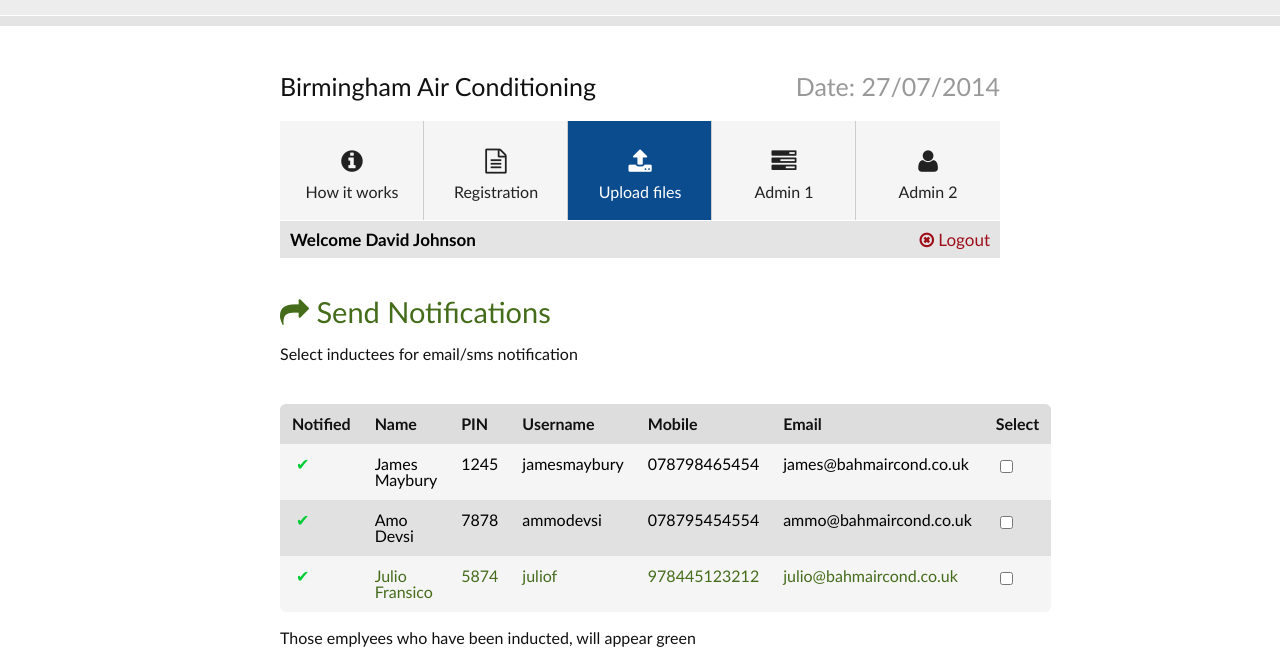
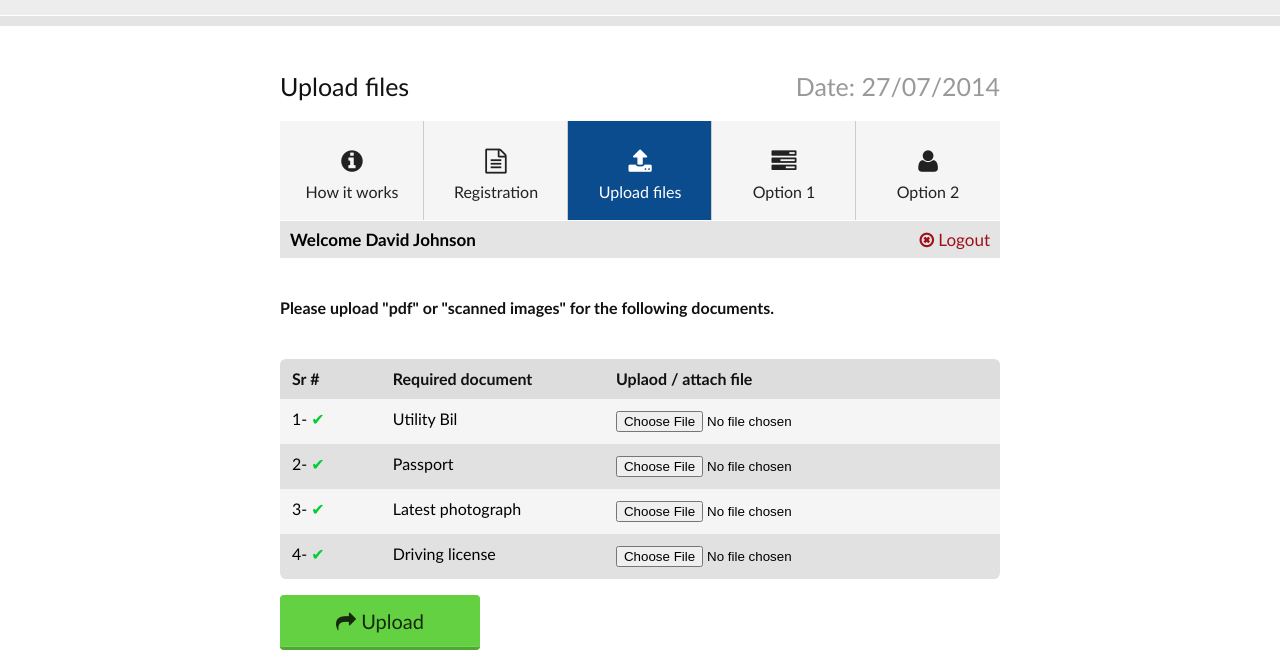
Before and after one commit to zaghumkhan/Safetynet-Regisrtaion-System, a plain HTML site: page upload.html in a window 1280 px wide. Shown: the part 135-800 px from the top of the page. Drawn offline with Linux system fonts and the light colour scheme.

Commit message:
user end

```diff
--- a/styles/style.css
+++ b/styles/style.css
@@ -475,6 +475,7 @@ margin-bottom:0px!important;
 	padding:35px;*/
 	overflow:scroll;
 	max-height:450px;
+	padding:0px 20px;
 
 	text-align:justify;
 	overflow-x: hidden;
--- a/upload.html
+++ b/upload.html
@@ -40,14 +40,13 @@
 
                 <div class="navx">
 
-               <span class="company-name">Birmingham Air Conditioning</span>
-               <span class="today-date">Date: 27/07/2014</span>
+               <span class="company-name">Upload files</span><span class="today-date">Date: 27/07/2014</span>
                   <div class="navigationx">
   <a href="howto.html"><span><i class="fa fa-info-circle"></i></span>How it works </a>
     <a href="registration.html"><span><i class="fa fa-file-text-o"></i></span>Registration</a>
     <a href="#" class="selected"><span><i class="fa fa-upload"></i></span>Upload files</a>
-    <a href="admin1.html"><span><i class="fa fa-tasks"></i></span>Admin 1</a>
-    <a href="admin2.html"><span><i class="fa fa-user"></i></span>Admin 2</a>
+    <a href="#"><span><i class="fa fa-tasks"></i></span>Option 1</a>
+    <a href="#"><span><i class="fa fa-user"></i></span>Option 2</a>
 
 
     </div>
@@ -62,58 +61,44 @@
 <br>
 
 
-<h1 class="color-green"><i class="fa fa-share"></i> Send Notifications</h1>
-<p>Select inductees for email/sms notification</p>
+
+<p><strong>Please upload "pdf" or "scanned images" for the following documents.</strong></p>
 <br class="clearclass">
 
 
 <table width="100%" class="rwd-table">
   <tr>
-    <th>Notified</th>
-    <th>Name</th>
-    <th>PIN</th>
-    <th>Username</th>
-    <th>Mobile</th>
-    <th>Email</th>
-    <th>Select</th>
-  </tr>
+    <th width="14%">Sr #</th>
+    <th width="31%">Required document</th>
+    <th width="55%">Uplaod / attach file</th>
+    </tr>
     <tr>
-      <td data-th="Notified" class="notified">&nbsp;</td>
-      <td data-th="Name">James Maybury</td>
-      <td data-th="PIN">1245</td>
-      <td data-th="Username">jamesmaybury</td>
-      <td data-th="Mobile">078798465454</td>
-      <td data-th="Email">james@bahmaircond.co.uk</td>
-      <td data-th="Select"><input type="checkbox" name="checkbox" id="checkbox">
-        <label for="checkbox"></label></td>
-    </tr>
+      <td data-th="Notified" class="notified">1- </td>
+      <td data-th="Name">Utility Bil</td>
+      <td data-th="PIN"><label for="fileField"></label>
+        <input type="file" name="fileField" id="fileField"></td>
+      </tr>
       <tr>
-      <td data-th="Notified" class="notified">&nbsp;</td>
-      <td data-th="Name">Amo Devsi</td>
-      <td data-th="PIN">7878</td>
-      <td data-th="Username">ammodevsi</td>
-      <td data-th="Mobile">078795454554</td>
-      <td data-th="Email">ammo@bahmaircond.co.uk</td>
-      <td data-th="Select"><input type="checkbox" name="checkbox2" id="checkbox2"></td>
-    </tr>    <tr class="color-green">
-      <td data-th="Notified" class="notified">&nbsp;</td>
-      <td data-th="Name">Julio Fransico</td>
-      <td data-th="PIN">5874</td>
-      <td data-th="Username">juliof</td>
-      <td data-th="Mobile">978445123212</td>
-      <td data-th="Email">julio@bahmaircond.co.uk</td>
-      <td data-th="Select"><input type="checkbox" name="checkbox3" id="checkbox3"></td>
-    </tr>
+      <td data-th="Notified" class="notified">2- </td>
+      <td data-th="Name">Passport</td>
+      <td data-th="PIN"><input type="file" name="fileField2" id="fileField2"></td>
+      </tr>    <tr>
+      <td data-th="Notified" class="notified">3- </td>
+      <td data-th="Name">Latest photograph </td>
+      <td data-th="PIN"><input type="file" name="fileField3" id="fileField3"></td>
+      </tr>
+      <tr>
+        <td data-th="Notified" class="notified">4- </td>
+        <td data-th="Name">Driving license</td>
+        <td data-th="PIN"><input type="file" name="fileField4" id="fileField4"></td>
+      </tr>
 
 </table>
-<p>Those emplyees who have been inducted, will appear green</p>
-<br class="clearclass">
-
-<a href="registration-confirmation.html" class="ph-button ph-btn-grey float-left"><i class="fa fa-share"></i> Notify</a>
+<p><a href="#" class="ph-button ph-btn-green float-left"><i class="fa fa-share"></i> Upload</a>
 
 <br class="clearclass"><br>
-
-</div>
+</p>
+    </div>
 </div>
 
 <footer>
```
Also changed, not shown: admin1.html (+1 -1 lines), admin2.html (+1 -1 lines), howto.html (+2 -2 lines), registration.html (+12 -3 lines), 2 other files.
